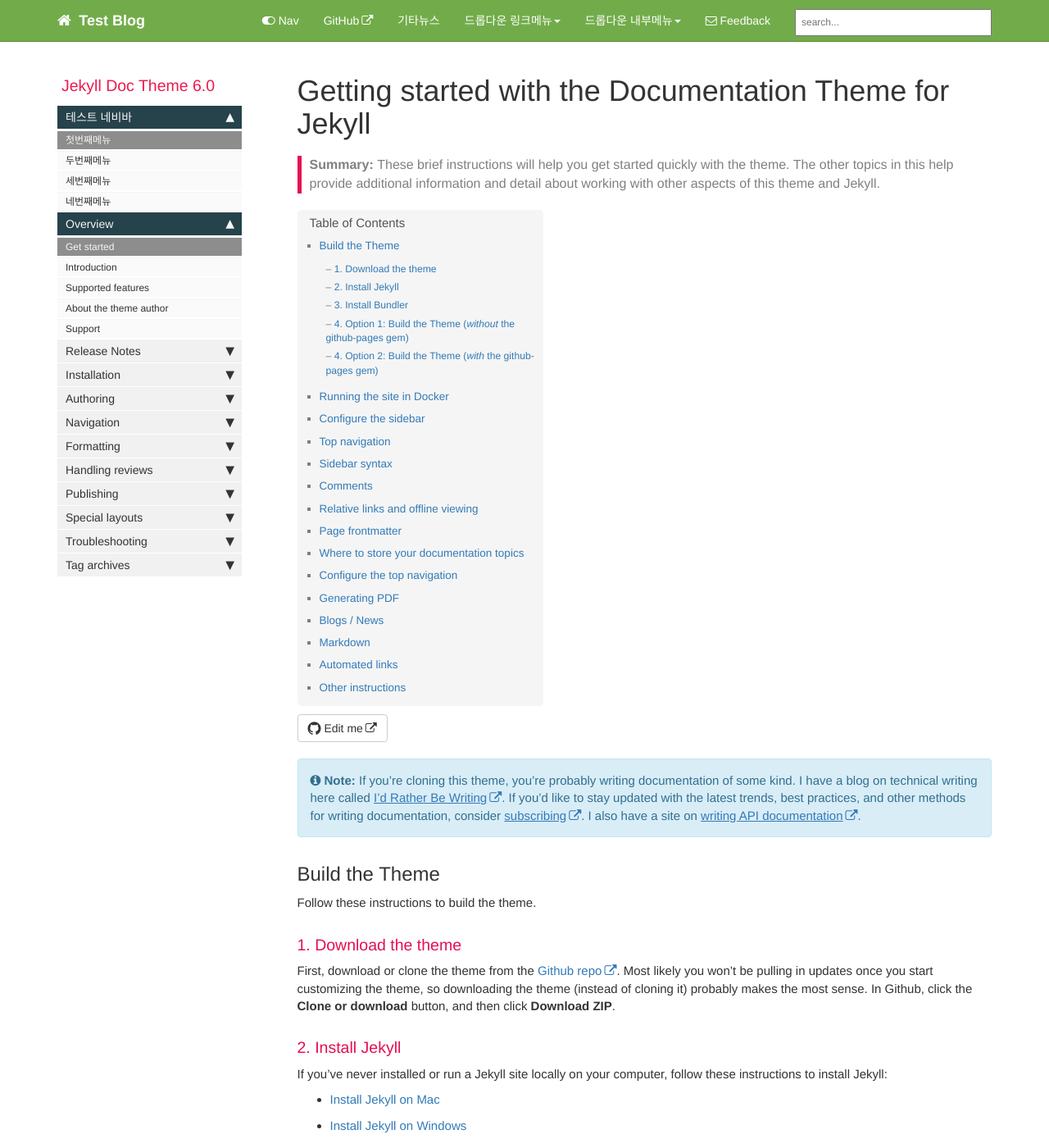
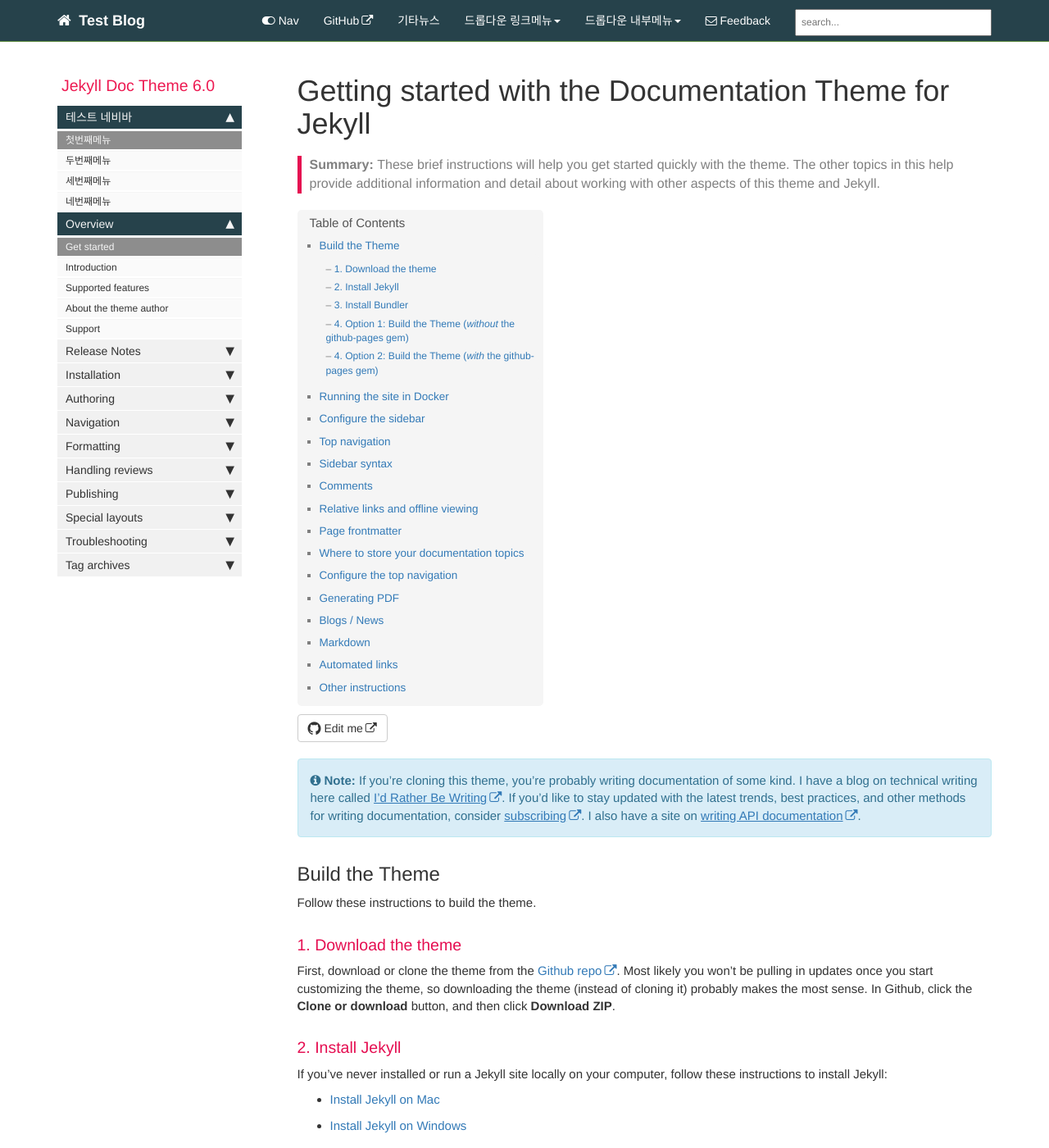
Before and after one commit to deepine/deepine.github.io, a Jekyll site: the page built from index.md, in a window 1280 px wide and 1400 px high. Shown: the whole window at 82% size. Built offline with Jekyll 4.4.1, drawn with Linux system fonts in a browser that asks for light colours; comment, search, counter and statistics services are not loaded.

Commit message:
Update theme-green.css

```diff
--- a/css/theme-green.css
+++ b/css/theme-green.css
@@ -46,7 +46,7 @@ a[data-toggle="tooltip"] {
 }
 
 .navbar-inverse {
-    background-color: #72ac4a;
+    background-color: #26424b;
     border-color: #5b893c;
 }
 
```
